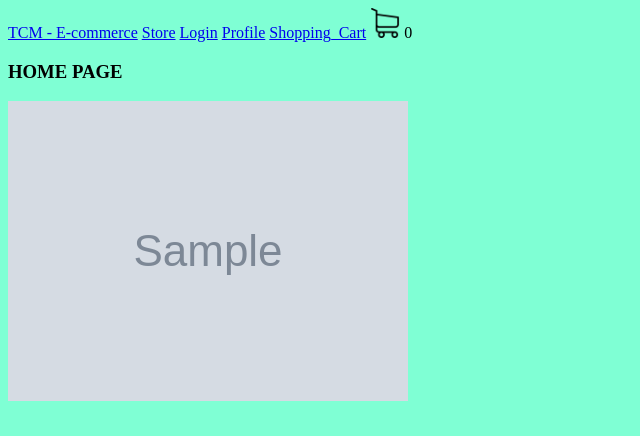
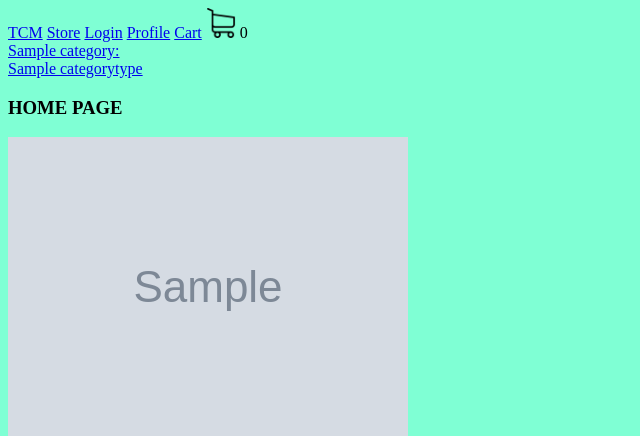
Before and after one commit to tiagocazali/Ecommerce_Django_Project, a Django app: page / in a window 1280 px wide. Shown: the top 436 px of the page, without its empty margins (0-640 px from the left). Run offline with Django 5.2, Linux system fonts and the light colour scheme; tables that the repository leaves empty hold one stand-in row (values such as "Sample post"); grey boxes marked "Sample" are stand-in pictures; some libraries are stand-ins or nearby versions.

Commit message:
Change database variables to NOT include _id.  and add Slug. Refactoring Views.

```diff
--- a/ecommerce/ecommerce/settings.py
+++ b/ecommerce/ecommerce/settings.py
@@ -65,6 +65,7 @@ TEMPLATES = [
                 'django.contrib.auth.context_processors.auth',
                 'django.contrib.messages.context_processors.messages',
                 'store.global_variables.quant_cart_itens',
+                'store.global_variables.all_category_und_type',
             ],
         },
     },
--- a/ecommerce/store/global_variables.py
+++ b/ecommerce/store/global_variables.py
@@ -1,4 +1,4 @@
-from .models import Order, OrderItems, Client
+from .models import Order, OrderItems, Client, Category, CategoryType
 
 
 def quant_cart_itens (request):
@@ -25,3 +25,11 @@ def quant_cart_itens (request):
         quant_cart_itens += each_item.quant
 
     return {'quant_cart_itens': quant_cart_itens}
+
+
+def all_category_und_type(request):
+
+    all_category = Category.objects.all()
+    all_type = CategoryType.objects.all()
+
+    return { 'all_category':all_category, 'all_type':all_type}
--- a/ecommerce/store/models.py
+++ b/ecommerce/store/models.py
@@ -16,6 +16,7 @@ class Client(models.Model):
 
 class Category(models.Model): #EX: (Masc, Fem, Kids)
     name = models.CharField(max_length=200, null=True, blank=True)
+    slug = models.CharField(max_length=200, null=True, blank=True)
 
     def __str__(self) -> str:
         return str(self.name)
@@ -23,6 +24,7 @@ class Category(models.Model): #EX: (Masc, Fem, Kids)
 
 class CategoryType(models.Model): #EX: (T-shirt, Jacket, Underwear)
     name = models.CharField(max_length=200, null=True, blank=True)
+    slug = models.CharField(max_length=200, null=True, blank=True)
 
     def __str__(self) -> str:
         return str(self.name)
@@ -33,11 +35,11 @@ class Product(models.Model):
     name = models.CharField(max_length=200, null=True, blank=True)
     price = models.DecimalField(max_digits=10, decimal_places=2)
     active = models.BooleanField(default=True)
-    category_id = models.ForeignKey(Category, null=True, blank=True, on_delete=models.SET_NULL)
-    categorytype_id = models.ForeignKey(CategoryType, null=True, blank=True, on_delete=models.SET_NULL)
+    category = models.ForeignKey(Category, null=True, blank=True, on_delete=models.SET_NULL)
+    categorytype = models.ForeignKey(CategoryType, null=True, blank=True, on_delete=models.SET_NULL)
 
     def __str__(self) -> str:
-        return f"{self.name} / {self.category_id} / {self.categorytype_id} / {self.price} / Active:{self.active}"
+        return f"{self.name} / {self.category} / {self.categorytype} / {self.price} / Active:{self.active}"
 
 
 class Color(models.Model):
@@ -49,17 +51,17 @@ class Color(models.Model):
 
 
 class StockItem(models.Model):
-    product_id = models.ForeignKey(Product, null=True, blank=True, on_delete=models.SET_NULL)
+    product = models.ForeignKey(Product, null=True, blank=True, on_delete=models.SET_NULL)
     color = models.ForeignKey(Color, null=True, blank=True, on_delete=models.SET_NULL)
     size = models.CharField(max_length=20, null=True, blank=True)
     quant = models.IntegerField(default=0)
 
     def __str__(self) -> str:
-        return f"{self.product_id.name} / Size: {self.size} / Color: {self.color.name} / Quant: {self.quant}"
+        return f"{self.product.name} / Size: {self.size} / Color: {self.color.name} / Quant: {self.quant}"
 
 
 class Address(models.Model):
-    client_id = models.ForeignKey(Client, null=True, blank=True, on_delete=models.SET_NULL)
+    client = models.ForeignKey(Client, null=True, blank=True, on_delete=models.SET_NULL)
     description = models.CharField(max_length=200, null=True, blank=True)
     street = models.CharField(max_length=400, null=True, blank=True)
     number = models.IntegerField(default=0)
@@ -70,36 +72,36 @@ class Address(models.Model):
     country = models.CharField(max_length=200, null=True, blank=True)
 
     def __str__(self) -> str:
-        return f"{self.client_id} / {self.description} / {self.street}, {self.number} - {self.city}-{self.state}"
+        return f"{self.client} / {self.description} / {self.street}, {self.number} - {self.city}-{self.state}"
 
 class Order(models.Model):
-    client_id = models.ForeignKey(Client, null=True, blank=True, on_delete=models.CASCADE)
-    address_id = models.ForeignKey(Address, null=True, blank=True, on_delete=models.SET_NULL)
+    client = models.ForeignKey(Client, null=True, blank=True, on_delete=models.CASCADE)
+    address = models.ForeignKey(Address, null=True, blank=True, on_delete=models.SET_NULL)
     finished = models.BooleanField(default=False)
     purchase_date = models.DateTimeField(null=True, blank=True)
     transaction_code = models.CharField(max_length=200, null=True, blank=True)
 
     def __str__(self) -> str:
-        return f"Order_id: {self.id} / {self.client_id.email} / Finished: {self.finished}"
+        return f"Order_id: {self.id} / {self.client.email} / Finished: {self.finished}"
 
     @property
     def total_price(self):
-        all_itens = OrderItems.objects.filter(order_id__id=self.id)
+        all_itens = OrderItems.objects.filter(order__id=self.id)
         total = sum([item.total_price for item in all_itens])
         return total
 
 
 class OrderItems(models.Model):
-    order_id =  models.ForeignKey(Order, null=True, blank=True, on_delete=models.CASCADE)
-    stockitem_id = models.ForeignKey(StockItem, null=True, blank=True, on_delete=models.SET_NULL)
+    order =  models.ForeignKey(Order, null=True, blank=True, on_delete=models.CASCADE)
+    stockitem = models.ForeignKey(StockItem, null=True, blank=True, on_delete=models.SET_NULL)
     quant = models.IntegerField(default=0)
 
     def __str__(self) -> str:
-        return f"Order Nº: {self.order_id.id} / {self.stockitem_id.product_id.name} - {self.stockitem_id.size} - {self.stockitem_id.color.name} - Quant: {self.quant}"
+        return f"Order Nº: {self.order.id} / {self.stockitem.product.name} - {self.stockitem.size} - {self.stockitem.color.name} - Quant: {self.quant}"
 
     @property
     def total_price(self):
-        return self.quant * self.stockitem_id.product_id.price
+        return self.quant * self.stockitem.product.price
 
 
 class Banner(models.Model):
--- a/ecommerce/store/templates/navbar.html
+++ b/ecommerce/store/templates/navbar.html
@@ -1,12 +1,25 @@
 {% load static %}
 
 <nav>
-    <a href="{% url 'homepage' %}">TCM - E-commerce</a>
+    <a href="{% url 'homepage' %}">TCM</a>
     <a href="{% url 'store' %}">Store</a>
     <a href="{% url 'login' %}">Login</a>
     <a href="{% url 'profile' %}">Profile</a>
-    <a href="{% url 'cart' %}">Shopping_Cart</a>
+    <a href="{% url 'cart' %}">Cart</a>
     <img src="{% static 'images/carrinho.png' %}" width="30px" height="30px">
     {{ quant_cart_itens }}
 
+
+    <div style="display: flex;">
+        {% for category in all_category %}
+            <div>
+                <a href="{% url 'store' %}{{category.slug}}">{{category.name}}:</a>
+                <br>
+                {% for type in all_type %}
+                    <a href="{% url 'store' %}{{category.slug}}-{{type.slug}}">{{type.name}}</a>
+                {% endfor %}
+            </div>
+        {% endfor %}
+    </div>
+
 </nav>
--- a/ecommerce/store/views.py
+++ b/ecommerce/store/views.py
@@ -34,7 +34,7 @@ def store(request, category=None):
     product_list = Product.objects.filter(active=True)
 
     if category:
-        product_list = product_list.filter(categorytype_id__name=category)
+        product_list = product_list.filter(category__slug=category)
 
     context = {'products': product_list}
     return render(request, 'store.html', context)
@@ -48,7 +48,7 @@ def product_description(request, product_id, color_id=None):
     selected_color = None
 
     product = Product.objects.get(id=product_id)
-    product_in_stock = StockItem.objects.filter(product_id=product, quant__gt=0)
+    product_in_stock = StockItem.objects.filter(product=product, quant__gt=0)
 
     if len(product_in_stock) > 0:
         in_stock = True
@@ -56,7 +56,7 @@ def product_description(request, product_id, color_id=None):
 
         if color_id:
             selected_color = Color.objects.get(id=color_id)
-            product_in_stock = StockItem.objects.filter(product_id=product, quant__gt=0, color__id=color_id)
+            product_in_stock = StockItem.objects.filter(product=product, quant__gt=0, color__id=color_id)
             sizes = {each.size for each in product_in_stock}
 
     context = {'product': product,
@@ -87,9 +87,9 @@ def add_to_cart(request, product_id):
             resposta.set_cookie(key='session_id', value=session_id, max_age=60*60*24*30) #Total of 30 days in Seconds
             client, created = Client.objects.get_or_create(session_id=session_id)
 
-        order, created = Order.objects.get_or_create(client_id=client, finished=False)
-        stockItem = StockItem.objects.get(product_id__id=product_id, color__id=color_id, size=size)
-        order_items, created = OrderItems.objects.get_or_create(order_id=order, stockitem_id=stockItem)
+        order, created = Order.objects.get_or_create(client=client, finished=False)
+        stockItem = StockItem.objects.get(product__id=product_id, color__id=color_id, size=size)
+        order_items, created = OrderItems.objects.get_or_create(order=order, stockitem=stockItem)
         order_items.quant += 1
         order_items.save()
 
@@ -113,10 +113,10 @@ def remove_to_cart(request, product_id):
         if not client:
             return redirect('store')
 
-        order, created = Order.objects.get_or_create(client_id=client, finished=False)
-        stockItem = StockItem.objects.get(product_id__id=product_id, color__id=color_id, size=size)
+        order, created = Order.objects.get_or_create(client=client, finished=False)
+        stockItem = StockItem.objects.get(product__id=product_id, color__id=color_id, size=size)
 
-        order_items, created = OrderItems.objects.get_or_create(order_id=order, stockitem_id=stockItem)
+        order_items, created = OrderItems.objects.get_or_create(order=order, stockitem=stockItem)
         order_items.quant -= 1
         order_items.save()
 
@@ -138,7 +138,7 @@ def cart(request):
         context = {'user_exist': False,}
         return render(request, 'shopping_cart.html', context)
 
-    order_number, created = Order.objects.get_or_create(client_id = client, finished=False)
+    order_number, created = Order.objects.get_or_create(client = client, finished=False)
     order_itens = OrderItems.objects.filter(order_id = order_number)
 
     context = {'user_exist': True,
@@ -157,8 +157,8 @@ def checkout(request):
     if not client:
         return redirect('store')
 
-    order_number = Order.objects.get(client_id = client, finished=False)
-    all_address = Address.objects.filter(client_id=client)
+    order_number = Order.objects.get(client = client, finished=False)
+    all_address = Address.objects.filter(client=client)
 
     context = {'order_number': order_number,
                'all_address': all_address,
@@ -174,7 +174,7 @@ def new_address(request):
     # User SEND (add) a new Address
     if request.method == "POST":
         infos = request.POST.dict()
-        address = Address.objects.create(client_id=client,
+        address = Address.objects.create(client=client,
                                          description=infos.get('description'),
                                          street=infos.get('street'),
                                          number=int(infos.get('number')),
@@ -189,7 +189,7 @@ def new_address(request):
 
     # User GET the existing data
     else:
-        all_address = Address.objects.filter(client_id=client)
+        all_address = Address.objects.filter(client=client)
 
         context = {'all_address': all_address,}
         return render(request, 'new_address.html', context)
```
Also changed, not shown: ecommerce/store/migrations/0007_category_slug_categorytype_slug.py (added), ecommerce/store/migrations/0008_rename_client_id_address_client_and_more.py (added).
